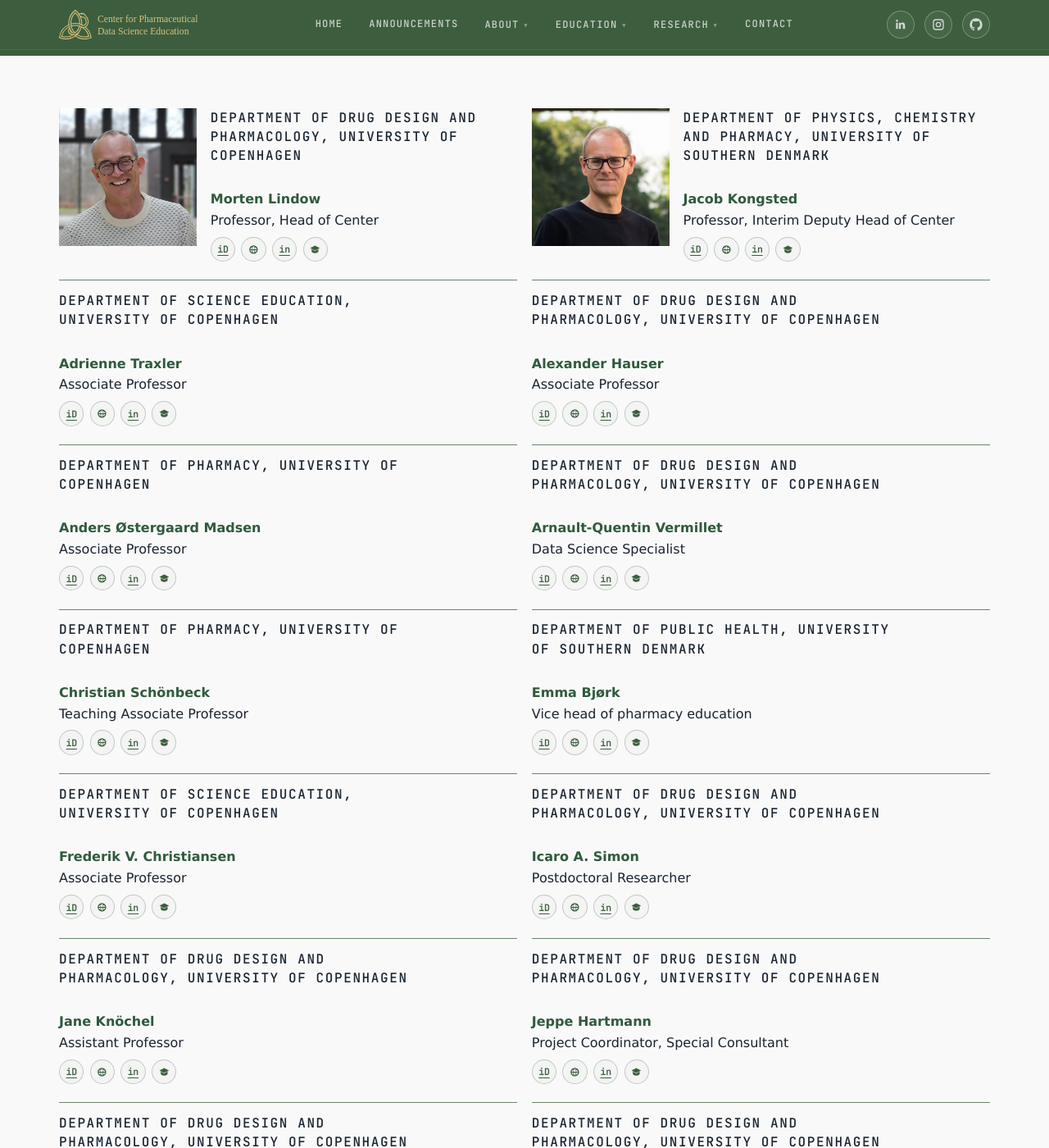
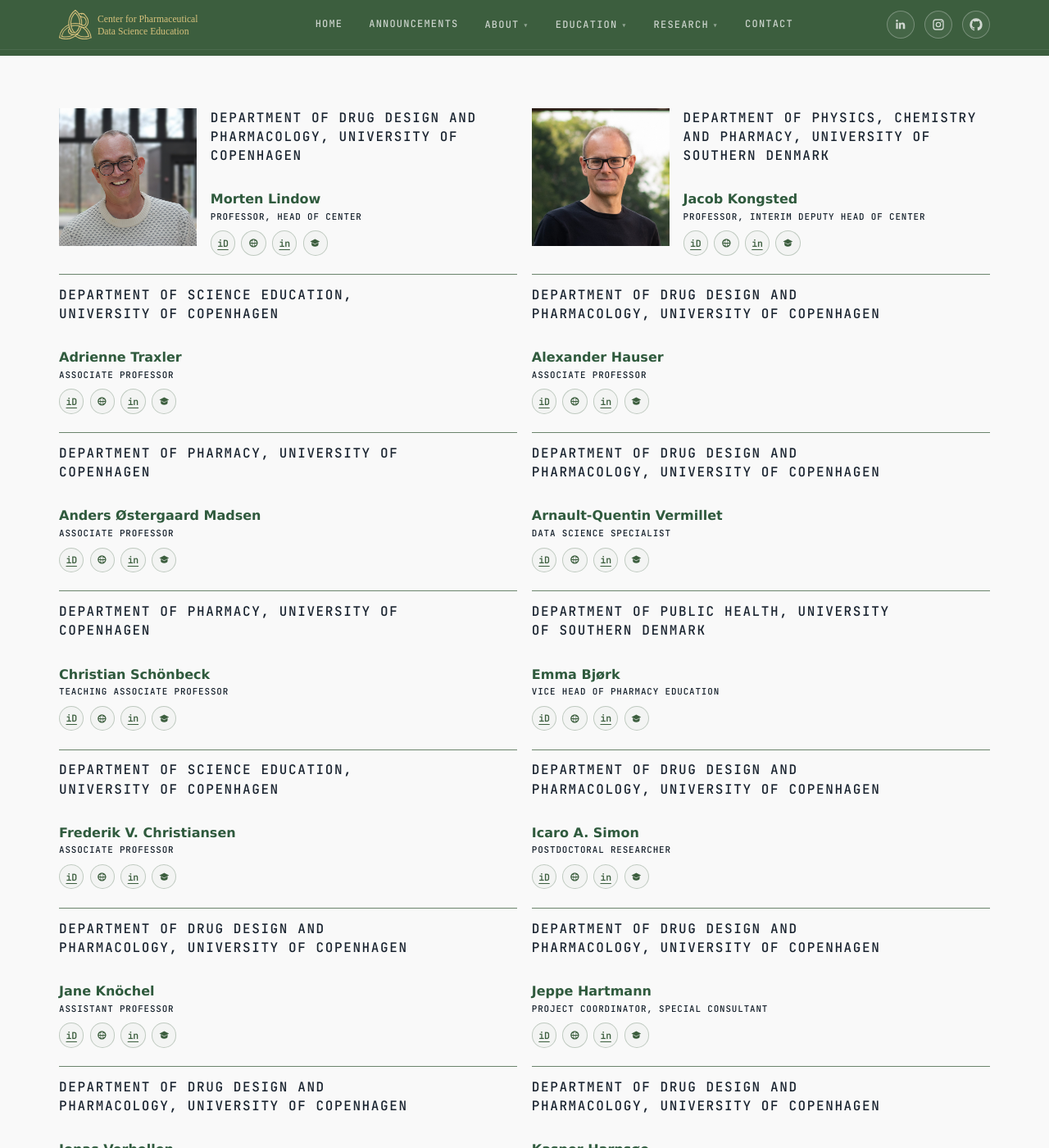
Before and after one commit to CPDSE/PagesCMS, a Jekyll site: the page built from people.md, in a window 1280 px wide and 1400 px high, scrolled down 215 px. Shown: the whole window at 82% size. Built offline with Jekyll 4.4.1, drawn with Linux system fonts in a browser that asks for light colours.

Commit message:
Update main.css

```diff
--- a/assets/css/main.css
+++ b/assets/css/main.css
@@ -1729,9 +1729,9 @@
   padding-top: 0;
 }
 .person-affiliation {
-  margin-bottom: 0.55rem;
+  margin-bottom: 0.2rem;
   font-family: var(--font-mono);
-  font-size: 0.78rem;
+  font-size: 0.62rem;
   font-weight: 500;
   letter-spacing: 0.1em;
   text-transform: uppercase;
@@ -1754,6 +1754,12 @@
 }
 .person-card .person-role {
   margin-bottom: 0.55rem;
+  font-family: var(--font-mono);
+  font-size: 0.68rem;
+  font-weight: 500;
+  letter-spacing: 0.08em;
+  text-transform: uppercase;
+  color: #15202b;
 }
 .person-links {
   display: flex;
```
